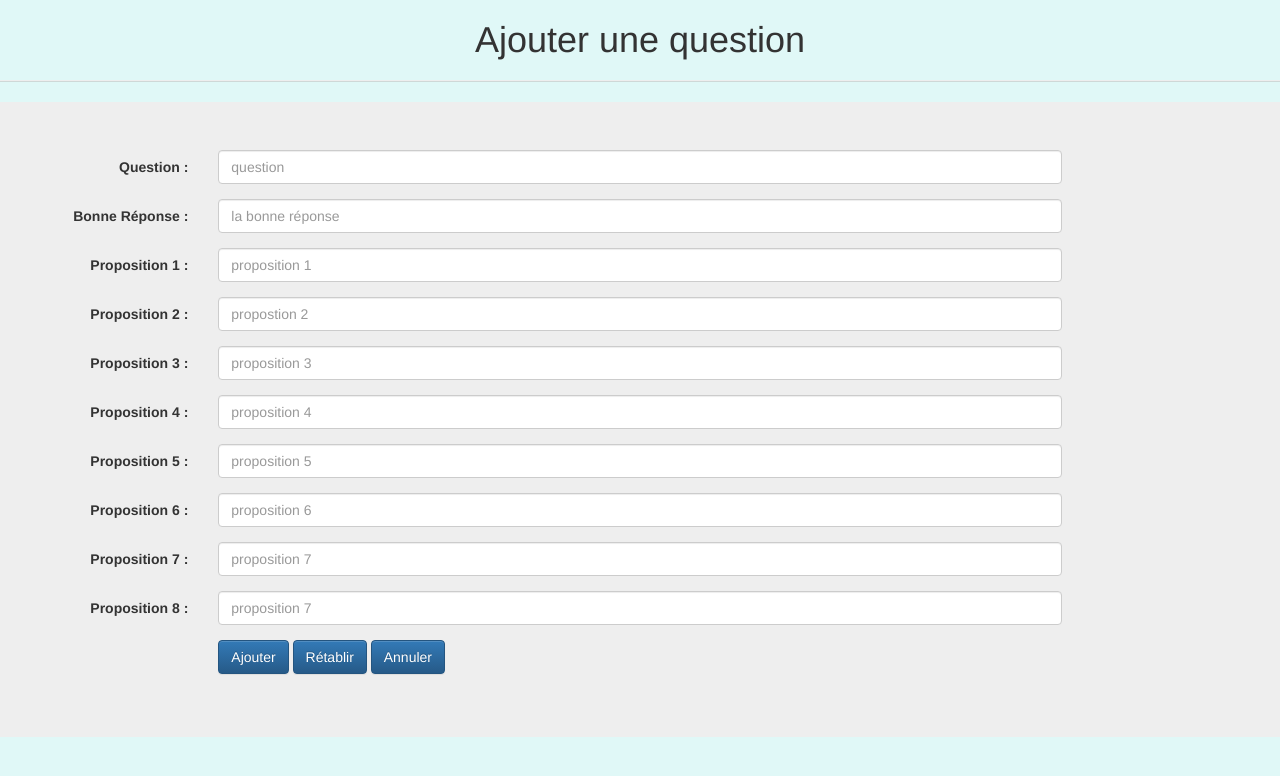
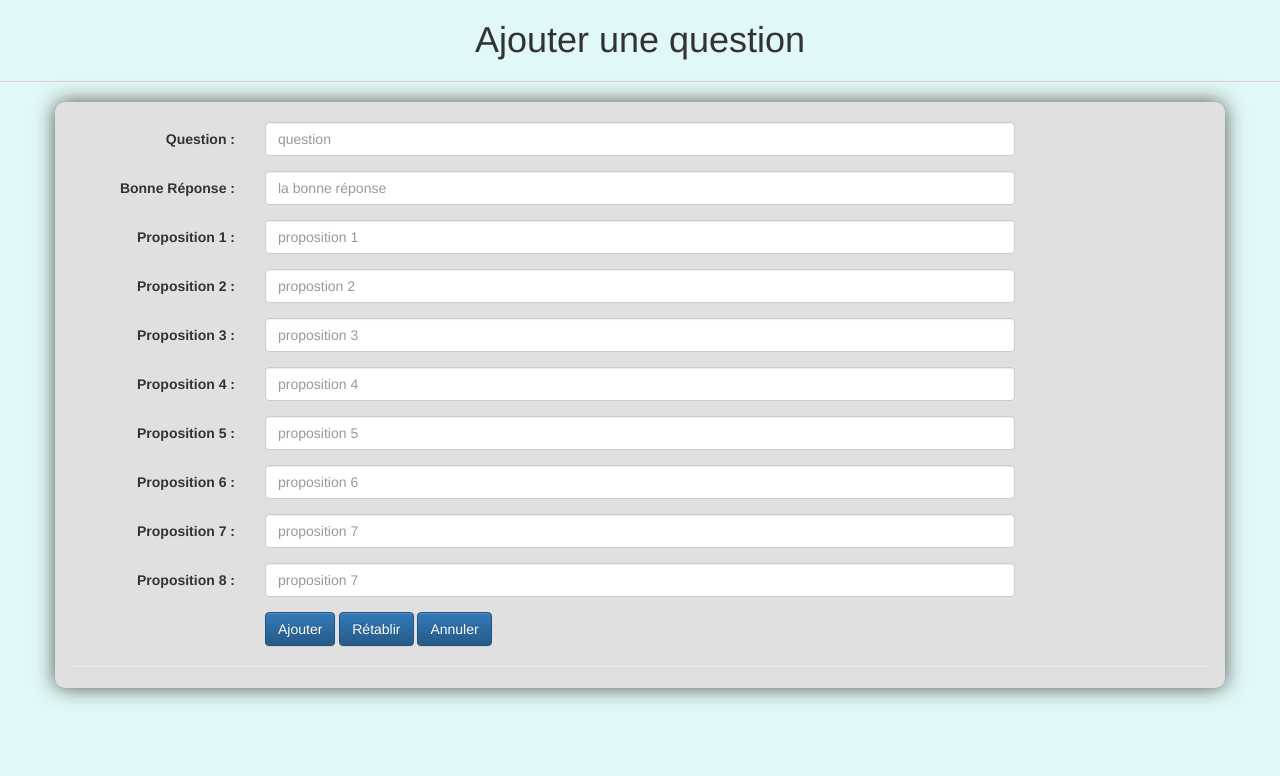
Before and after one commit to kgiroux/integrationproject, a Java web app: page /questionAdmin.jsp in a window 1280 px wide. Shown: the top 776 px of the page. Run offline with Tomcat 11, a stand-in JSP engine, Linux system fonts and the light colour scheme; some libraries are stand-ins or nearby versions.

Commit message:
Modification CSS + questionAdmin.jsp

```diff
--- a/WebContent/Ressources/bootstrap/css/style.css
+++ b/WebContent/Ressources/bootstrap/css/style.css
@@ -49,9 +49,9 @@
 	height: 1px;
 	background-color:#CFD8D7;
 }
-.paraanimateur{
+.paraanimateur, .animateur{
 	text-align:center;
 }
-.animateur{
-	text-align:center;
+.contform{
+	margin:auto;
 }
--- a/WebContent/questionAdmin.jsp
+++ b/WebContent/questionAdmin.jsp
@@ -15,8 +15,8 @@
 <body>
 	<h1>Ajouter une question</h1>
 	<hr>
-	<div class="jumbotron jumboqA">
-		<form class="form-horizontal" method="post" action="/EnregistrerQuestion">
+		<form class="container form-horizontal contform" method="post" action="/EnregistrerQuestion">
+			<br>
 			<fieldset>
 				<div class="form-group">
 				  <label class="col-md-2 control-label" for="libelleQuestion">Question : </label>
@@ -86,9 +86,10 @@
 				    <a href="/quiz/questionQuizAdmin.jsp"><button type="button" class="btn btn-primary">Annuler</button></a>
 				  </div>
 				</div>
+				<hr>
 			</fieldset>
 		</form>
-	</div>
 
+	<br>
 </body>
 </html>
```
